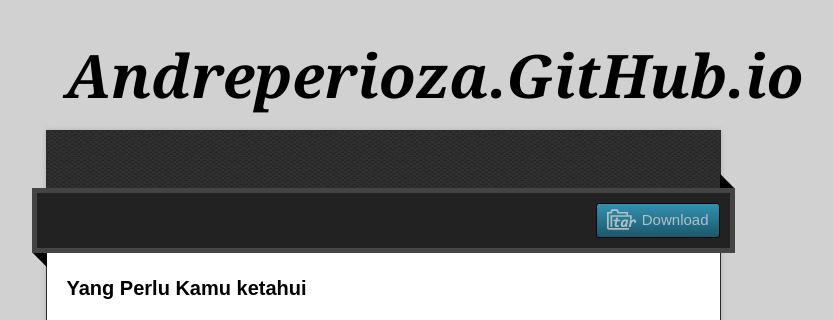
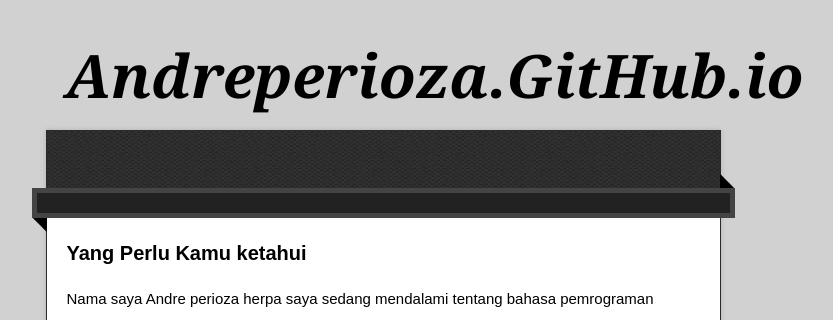
Before and after one commit to andreperiozaherpa/andreperioza.github.io, a plain HTML site: page index.html in a window 1280 px wide. Shown: the top 320 px of the page, without its empty margins (257-1090 px from the left). Drawn offline with nearby package versions, Linux system fonts and the light colour scheme.

Commit message:
Update index.html

```diff
--- a/index.html
+++ b/index.html
@@ -28,10 +28,7 @@
       <p class="tagline"></p>
       <div id="main" role="main">
         <div class="download-bar">
-        <div class="inner">
-          <a href="https://github.com/andreperiozaherpa/andreperioza.github.io/tarball/master" class="download-button tar"><span>Download</span></a>
-        </div>
-        <span class="blc"></span><span class="trc"></span>
+               <span class="blc"></span><span class="trc"></span>
         </div>
         <article class="markdown-body">
           <h3>
```
